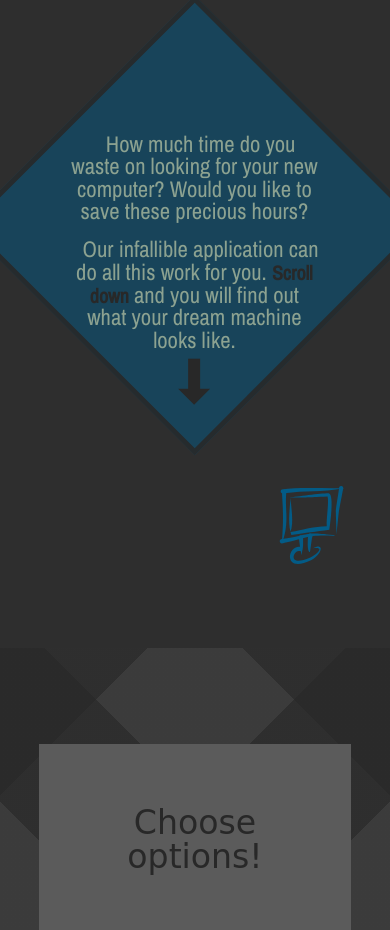
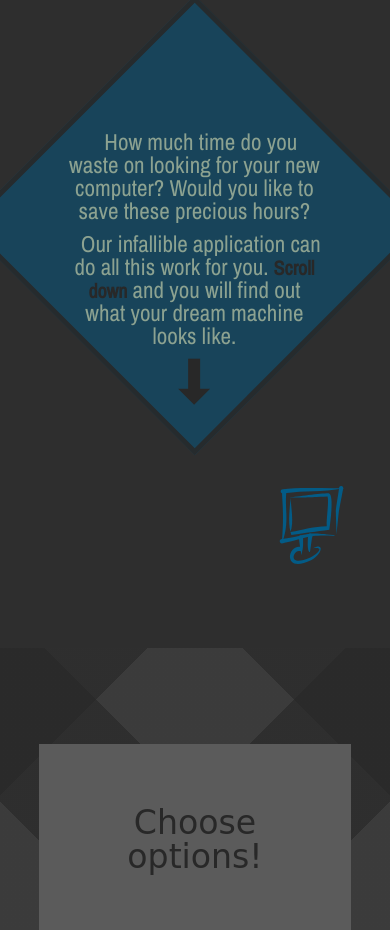
Before and after one commit to ZojaHara/Computers-Hunter, a plain HTML site: page index.html in a window 390 px wide. Shown: the part 1040-1970 px from the top of the page. Drawn offline with nearby package versions, Linux system fonts and the light colour scheme; a web font is replaced by a local one.

Commit message:
padding deleted in the center section

```diff
--- a/scss/media-queries.scss
+++ b/scss/media-queries.scss
@@ -15,7 +15,7 @@
       height:side(118vmin);
       .product__description {
         .product__details {
-          font-size: 5.8vmin;
+          font-size: 5.9vmin;
         }
       }
     }
--- a/scss/mine.scss
+++ b/scss/mine.scss
@@ -202,7 +202,6 @@ a {
 			box-sizing: border-box;
 
 			.product__details {
-				padding:1%;
 				font-family: 'Archivo Narrow', sans-serif;
 				font-size: 4.7vmin;
 				text-indent: 5%;
@@ -213,7 +212,7 @@ a {
         }
 			}
 			.product__details:first-of-type {
-				padding-bottom:5%;
+				padding-bottom:4%;
 			}
 		}
 	}
```
Also changed, not shown: css/media-queries.css, css/mine.css.
